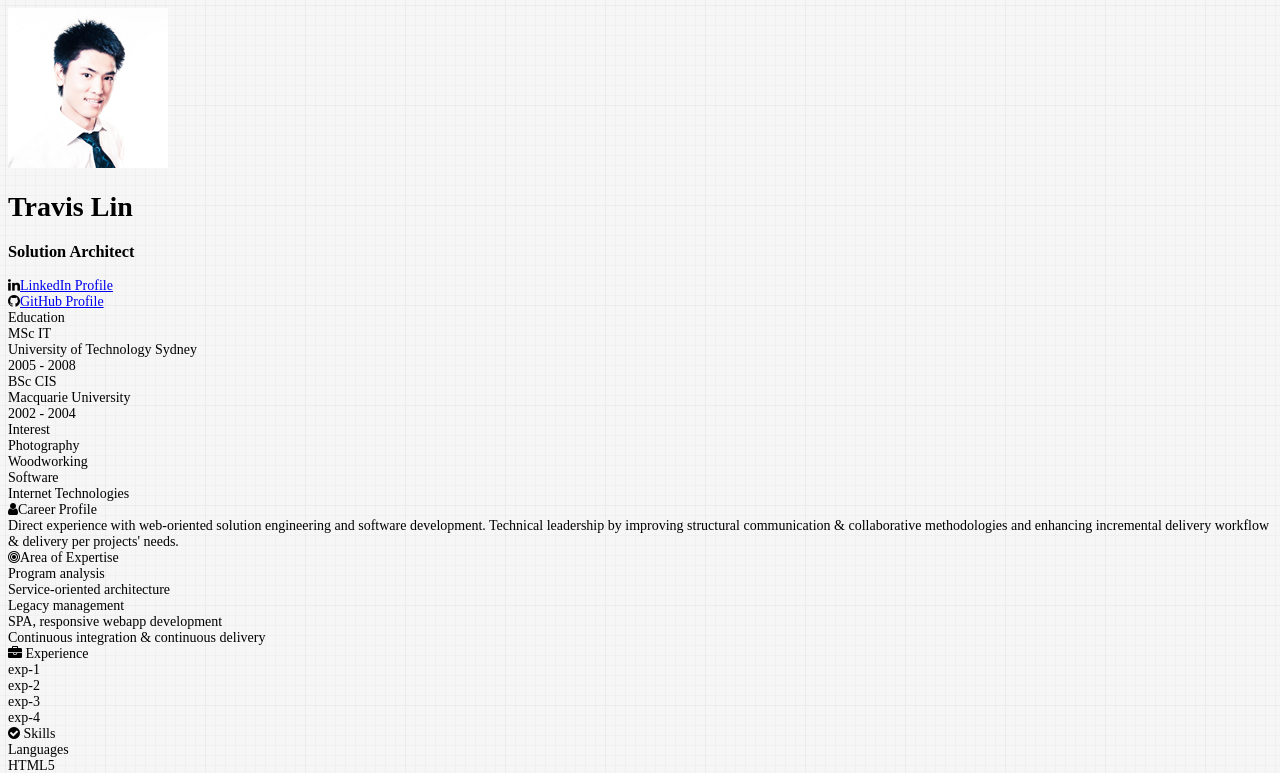
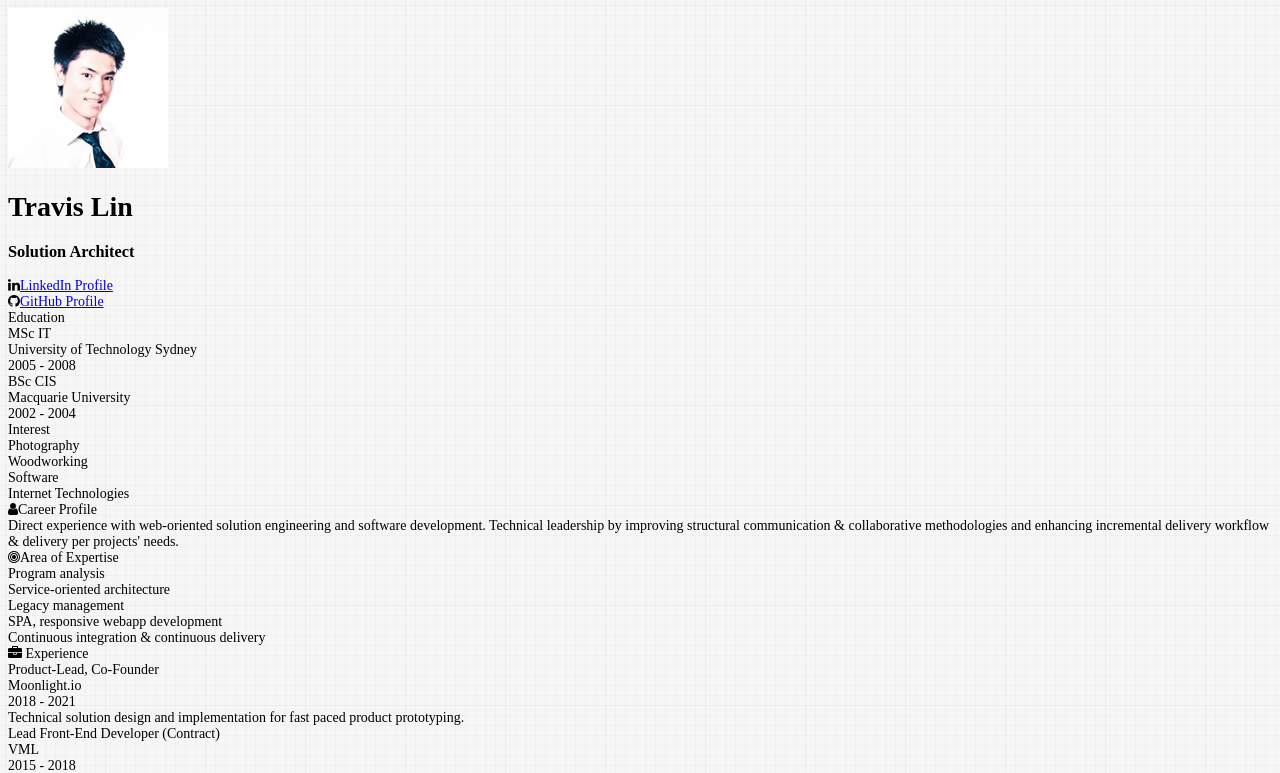
Before and after one commit to rockacola/website, a Next.js app: page /profile in a window 1280 px wide. Shown: the top 773 px of the page. Built offline with nearby package versions, Linux system fonts and the light colour scheme.

Commit message:
Incremental implementation

```diff
--- a/components/profile/experience-block.tsx
+++ b/components/profile/experience-block.tsx
@@ -8,6 +8,17 @@ interface ProfileExperienceBlockProps {
   item: ProfileExperienceItem
 }
 
-export function ProfileExperienceBlock({ item }) {
-  return <div className={`my-1`}>{item.id}</div>
+export function ProfileExperienceBlock({ item }: ProfileExperienceBlockProps) {
+  return (
+    <div className={`my-6`}>
+      <div className={`font-bold text-gray-800`}>{item.title}</div>
+      <div className={`flex items-center`}>
+        <div className={`flex-grow text-profile-primary opacity-60`}>{item.company}</div>
+        <div className={`flex-grow-0 text-profile-primary opacity-60`}>{item.duration}</div>
+      </div>
+      <div className="py-1">
+        {item.description}
+      </div>
+    </div>
+  )
 }
--- /dev/null
+++ b/components/profile/skill-block.tsx
@@ -0,0 +1,10 @@
+import { ProfileSkillItem } from "../../data";
+
+
+interface ProfileSkillBlockProps {
+  item: ProfileSkillItem
+}
+
+export function ProfileSkillBlock({item}) {
+  return <div className={`my-1 bg-red-50`}>{item.label}</div>
+}
--- a/components/profile/skill-group-block.tsx
+++ b/components/profile/skill-group-block.tsx
@@ -1,4 +1,5 @@
 import { ProfileSkillItem } from '../../data'
+import { ProfileSkillBlock } from './skill-block'
 
 interface ProfileSkillGroupBlockProps {
   title: string
@@ -16,7 +17,7 @@ export function ProfileSkillGroupBlock({
       </div>
       <div>
         {items.map((item) => (
-          <div className={`my-1 bg-red-50`}>{item.label}</div>
+          <ProfileSkillBlock item={item} />
         ))}
       </div>
     </div>
--- a/data/profile.ts
+++ b/data/profile.ts
@@ -185,6 +185,9 @@ export const profile: ProfileProps = {
       // { label: '.NET Framework', proficiency: 5 },
       // { label: 'Express.js', proficiency: 7 },
       // loopback
+      // chakra ui
+      // ant design
+      // CSS-in-JS
     ],
     libraries: [
       { label: 'jQuery', proficiency: 9 },
--- a/pages/profile.tsx
+++ b/pages/profile.tsx
@@ -59,7 +59,7 @@ const SidebarSection = (profile: ProfileProps) => (
 )
 
 const BodySection = (profile: ProfileProps) => (
-  <div className={`text-gray-500 p-4`}>
+  <div className={`text-gray-600 p-4`}>
     <ProfileSectionBlock>
       <ProfileSectionHeader faName="fa-user" label="Career Profile" />
       <div>{profile.description}</div>
@@ -69,14 +69,14 @@ const BodySection = (profile: ProfileProps) => (
       <ProfileSectionHeader faName="fa-bullseye" label="Area of Expertise" />
       <div>
         {profile.expertises.map((item) => (
-          <div key={item}>{item}</div>
+          <div key={item} className={`my-1`}>{item}</div>
         ))}
       </div>
     </ProfileSectionBlock>
 
     <ProfileSectionBlock>
       <ProfileSectionHeader faName="fa-briefcase" label=" Experience" />
-      <div>
+      <div className={`-mt-4`}>
         {profile.experiences.map((item) => (
           <ProfileExperienceBlock key={item.id} item={item} />
         ))}
```
